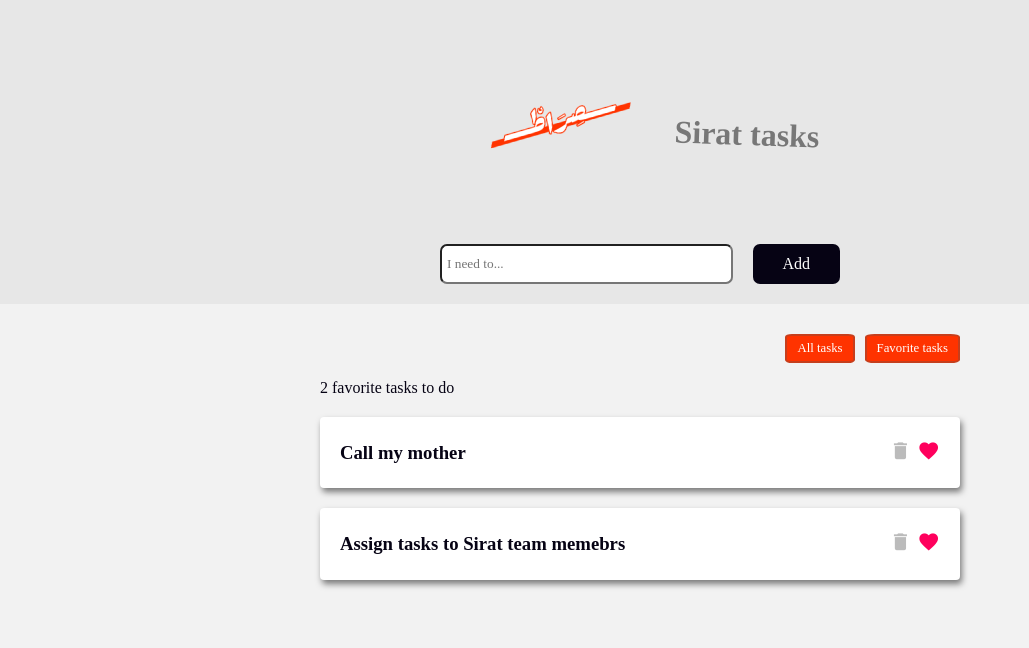
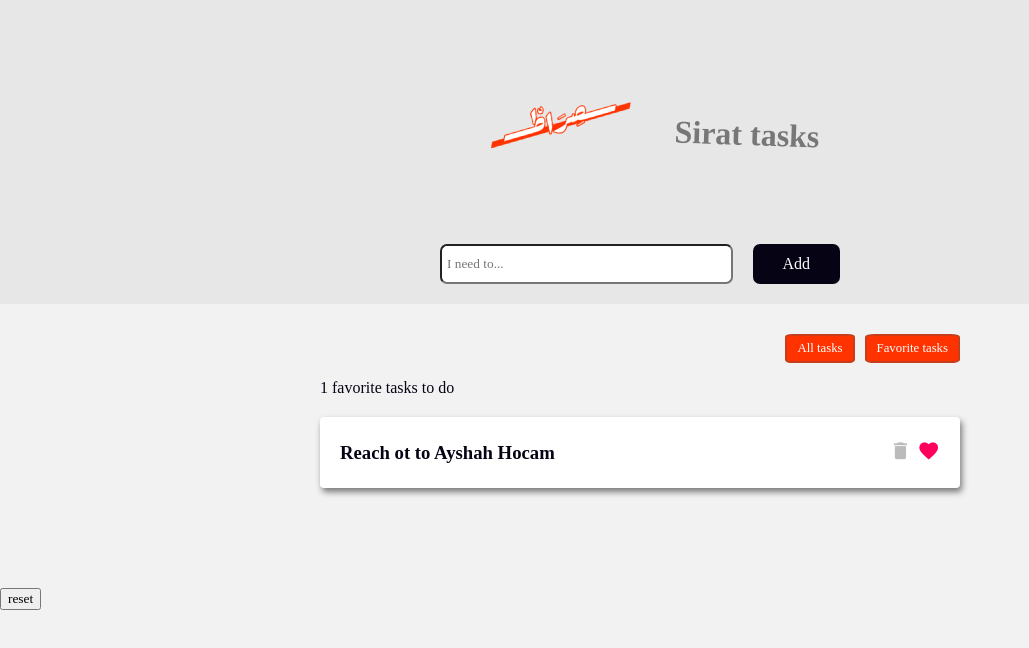
Before and after one commit to mohanadaltarah/pinia-tasks, a Vue app: page / in a window 1280 px wide. Both pictures are taken after a click on the button "Favorite tasks". Shown: the top 648 px of the page, without its empty margins (0-1029 px from the left). Built offline with nearby package versions, Linux system fonts and the light colour scheme; data requests are answered from the project's data file.

Commit message:
Access store properties and getters in components

```diff
--- a/data/db.json
+++ b/data/db.json
@@ -1,19 +1,14 @@
 {
   "tasks": [
     {
-      "id": "2",
-      "title": "Call my mother",
-      "isFav": true
-    },
-    {
       "id": "3",
       "title": "Assign tasks to Sirat team memebrs",
-      "isFav": true
+      "isFav": false
     },
     {
       "id": "4",
       "title": "Reach ot to Ayshah Hocam",
-      "isFav": false
+      "isFav": true
     }
   ]
 }
--- a/src/App.vue
+++ b/src/App.vue
@@ -23,23 +23,25 @@
     <!--  task list  -->
 
     <!--    loading     -->
-    <div v-if="taskStore.loading === true" class="loading">
+    <div v-if="loading === true" class="loading">
       loading tasks.....
     </div>
 
     <div v-if="filter === 'all'" class="task-list">
-      <p>{{ taskStore.countTotal }} tasks to do</p>
-      <div v-for="task in taskStore.tasks" :key="task.id">
+      <p>{{ countTotal }} tasks to do</p>
+      <div v-for="task in tasks" :key="task.id">
         <TaskDetails :task="task"/>
       </div>
     </div>
     <!-- favs list-->
     <div v-if="filter === 'favs'" class="favs-list">
-      <p>{{ taskStore.countFavs }} favorite tasks to do</p>
-      <div v-for="task in taskStore.favs" :key="task.id">
-        <TaskDetails :task="task"/>
+      <p>{{ countFavs }} favorite tasks to do</p>
+      <div v-for="fav in favs" :key="fav.id">
+        <TaskDetails :task="fav"/>
       </div>
     </div>
+
+    <button @click="taskStore.$reset">reset</button>
   </main>
 </template>
 
@@ -49,9 +51,11 @@ import TaskForm from "@/components/TaskForm.vue";
 
 import {ref} from "vue";
 import {useTaskStore} from "@/stores/TaskStore.js";
+import {storeToRefs} from "pinia";
 
 const taskStore = useTaskStore();
 
+const {tasks, loading, favs, countTotal, countFavs} = storeToRefs(taskStore)
 taskStore.getTasks();
 
 const filter = ref("all");
```
